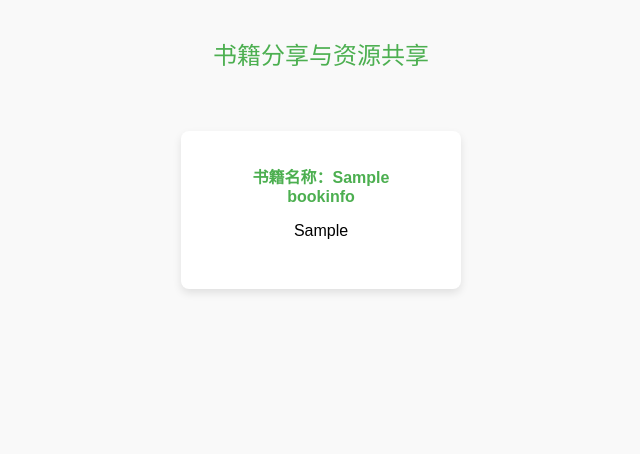
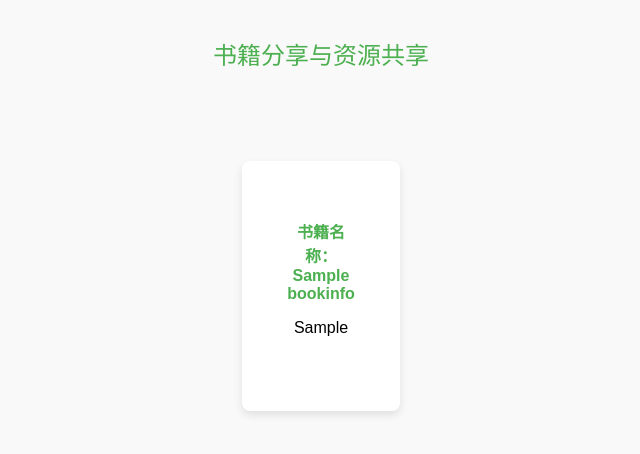
Before and after one commit to whereslow/bookRecommend, a Django app: page / in a window 1280 px wide. Shown: the top 454 px of the page, without its empty margins (319-959 px from the left). Run offline with Django 5.2, Linux system fonts and the light colour scheme; tables that the repository leaves empty hold one stand-in row (values such as "Sample post").

Commit message:
更改首页形状

```diff
--- a/templates/index.html
+++ b/templates/index.html
@@ -36,8 +36,9 @@
             border-radius: 8px;
             overflow: hidden;
             position: relative;
-            width: 280px; /* 固定宽度 */
-            padding-top: 157.5px; /* 高度：宽度的 9/16 */
+            margin: 30px auto;
+            width: 158px; /* 固定宽度 */
+            padding-top: 250px; /* 高度：宽度的 9/16 */
             transition: transform 0.2s;
         }
 
```
